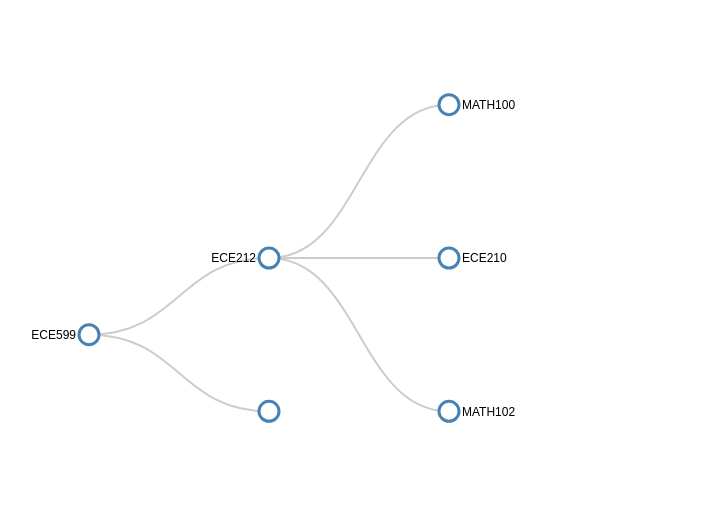
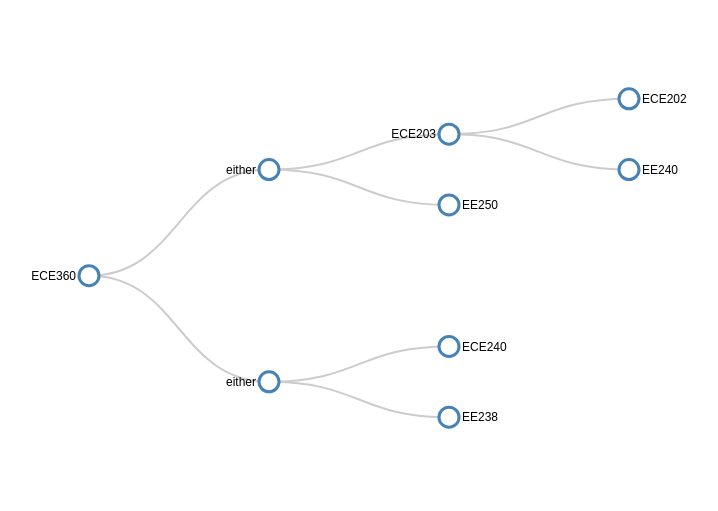
Before and after one commit to arrooney/uaprereq.github.io, a website: page docs/index.html in a window 1280 px wide. Shown: the whole page, without its empty margins (39-757 px from the left). Drawn offline with nearby package versions, Linux system fonts and the light colour scheme.

Commit message:
test graph

```diff
--- a/docs/index.html
+++ b/docs/index.html
@@ -45,35 +45,24 @@
 <script>
 $.getJSON("data.json", function(json) {
     console.log(json);
+
 var treeData = [
-  {
-    "name": "ECE599",
-    "children": [
-      {
-        "name": "ECE212",
-        "children": [
-          {
-            "name": "MATH100",
-          },
-          {
-            "name": "ECE210",
-          },
-          {
-          	"name": "MATH102",
-          }
-        ]
-      },
-      {
-        "name": "",
-      }
-    ]
+	{"name": "ECE360", "children":[
+    	{"name": "either","children": [
+    		{"name": "ECE203", "children":[
+    			{"name": "ECE202"},
+    			{"name": "EE240"}
+    		]},
+    		{"name": "EE250"}
+    	]},
 
-  },
-  {
-    "name": "top level 2",
-    "children":[]
-	}
+		{"name": "either", "children": [
+    		{"name": "ECE240"},
+    		{"name": "EE238"}
+    	]}
+    ]}
 ];
+
 
 
 // ************** Generate the tree diagram	 *****************
```
